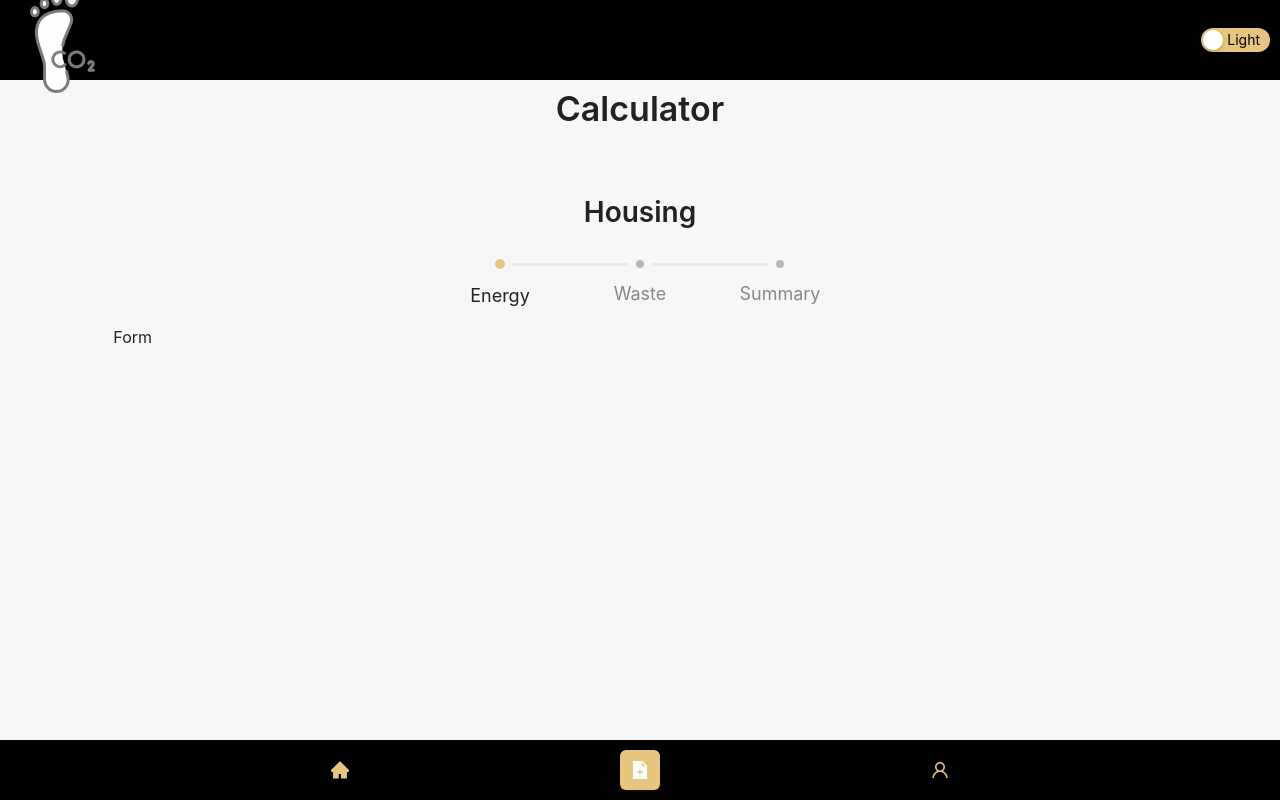
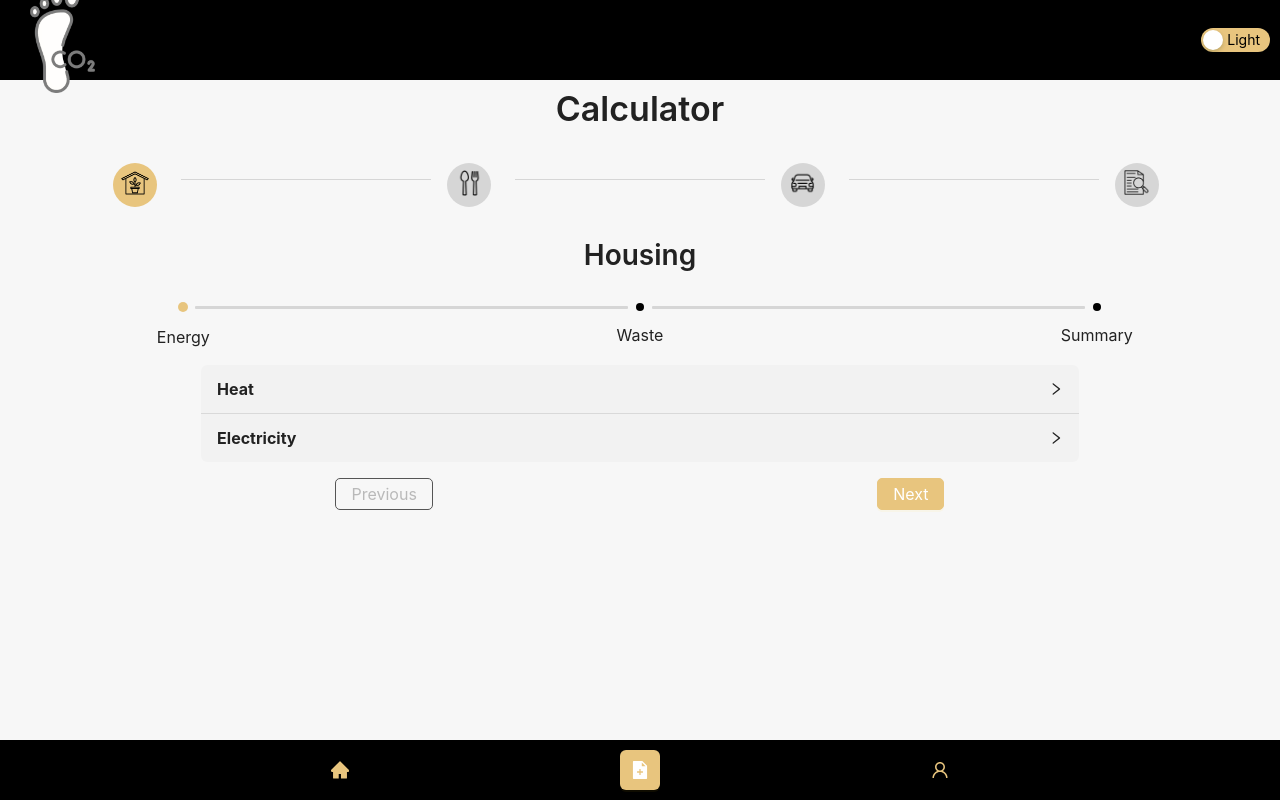
Before and after one commit to FabricioSalomon/carbon-footprint-calculator, a Next.js app in the folder web/: page /form in a window 1280 px wide. Built offline with nearby package versions, Linux system fonts and the light colour scheme.

Commit message:
fix: separate sub step form

```diff
--- /dev/null
+++ b/web/src/components/organisms/FootprintForm/constants.tsx
@@ -0,0 +1,49 @@
+import {
+  CarIcon,
+  CircledStep,
+  FoodIcon,
+  HousingIcon,
+  SummaryIcon,
+} from "@/components/atoms";
+import { StepProps } from "antd";
+import { DefineSteps } from "./types";
+
+export function defineSteps({
+  currentStep = 0,
+  handleStepClick,
+}: DefineSteps): StepProps[] {
+  return [
+    {
+      onClick: () => handleStepClick(0),
+      icon: (
+        <CircledStep backgroundColor={currentStep >= 0 ? "#e8c57e" : undefined}>
+          <HousingIcon />
+        </CircledStep>
+      ),
+    },
+    {
+      onClick: () => handleStepClick(1),
+      icon: (
+        <CircledStep backgroundColor={currentStep >= 1 ? "#e8c57e" : undefined}>
+          <FoodIcon />
+        </CircledStep>
+      ),
+    },
+    {
+      onClick: () => handleStepClick(2),
+      icon: (
+        <CircledStep backgroundColor={currentStep >= 2 ? "#e8c57e" : undefined}>
+          <CarIcon />
+        </CircledStep>
+      ),
+    },
+    {
+      onClick: () => handleStepClick(3),
+      icon: (
+        <CircledStep backgroundColor={currentStep >= 3 ? "#e8c57e" : undefined}>
+          <SummaryIcon />
+        </CircledStep>
+      ),
+    },
+  ];
+}
--- a/web/src/components/organisms/FootprintForm/index.tsx
+++ b/web/src/components/organisms/FootprintForm/index.tsx
@@ -1,63 +1,66 @@
 "use client";
 
-import { Subtitle, Title } from "@/components/atoms";
-import { FormSteps } from "@/components/molecules";
-import { Col, Form, Row, Steps } from "antd";
+import { Title } from "@/components/atoms";
+import {
+  FormStepControlButtons,
+  FormSteps,
+  HousingForm,
+} from "@/components/molecules";
+import { FootprintFormFields } from "@/types";
+import { Col, Form, Row } from "antd";
 import { useState } from "react";
-import { FootprintFormInitialValues, StepToComponentMap } from "./types";
+import { defineSteps } from "./constants";
+import { StepToComponentMap } from "./types";
 
 const { useForm } = Form;
+
+const TOTAL_STEPS = 3;
 
 export function FootprintForm() {
   const [form] = useForm();
   const [currentStep, setCurrentStep] = useState<number>(0);
 
   function handleStepClick(step: number): void {
-    if (step === currentStep) {
+    if (step === currentStep || step > TOTAL_STEPS) {
       return;
     }
     setCurrentStep(step);
   }
 
-  const initialValues: FootprintFormInitialValues = {
+  function handlePreviousClick(): void {
+    if (currentStep === 0) {
+      return;
+    }
+    setCurrentStep(currentStep - 1);
+  }
+
+  function handleNextClick(): void {
+    if (currentStep === 3) {
+      return;
+    }
+    setCurrentStep(currentStep + 1);
+  }
+
+  const initialValues: FootprintFormFields = {
     housing: {
-      heat: undefined,
-      electricity: undefined,
+      heat: [
+        {
+          index: 0,
+          consumption: undefined,
+          fuelSource: undefined,
+          totalOutput: undefined,
+        },
+      ],
+      electricity: {
+        consumption: undefined,
+        eGridSubRegion: undefined,
+        totalOutput: undefined,
+      },
     },
   };
 
   const stepToComponentMap: StepToComponentMap = {
-    0: (
-      <Row justify="center" gutter={[0, 16]}>
-        <Col xs={24}>
-          <Row justify="center">
-            <Col>
-              <Subtitle>Housing</Subtitle>
-            </Col>
-          </Row>
-        </Col>
-        <Col>
-          <Steps
-            progressDot
-            current={0}
-            items={[
-              {
-                title: "Energy",
-              },
-              {
-                title: "Waste",
-              },
-              {
-                title: "Summary",
-              },
-            ]}
-          />
-        </Col>
-        <Col xs={24}>
-          <>Form</>
-        </Col>
-      </Row>
-    ),
+    0: <HousingForm gotToNextStep={handleNextClick} />,
     1: <></>,
     2: <></>,
     3: <></>,
@@ -81,13 +84,17 @@ export function FootprintForm() {
             width: "100%",
           }}
         >
+          <Row justify="center">
             <Col xs={24}>
               <Row justify="center" gutter={[0, 30]}>
                 <Col xs={24}>
                   <Form.Item name={["currentStep"]} noStyle>
                     <FormSteps
-                    currentStep={currentStep}
-                    onStepClick={handleStepClick}
+                      current={currentStep}
+                      items={defineSteps({
+                        currentStep,
+                        handleStepClick,
+                      })}
                     />
                   </Form.Item>
                 </Col>
@@ -98,7 +105,15 @@ export function FootprintForm() {
                 </Col>
               </Row>
             </Col>
-          <Col xs={24}></Col>
+            {currentStep == 0 ? null : (
+              <FormStepControlButtons
+                onNextClick={handleNextClick}
+                onPreviousClick={handlePreviousClick}
+                disabledPreviousButton={currentStep == 0}
+                disabledNextButton={currentStep === TOTAL_STEPS}
+              />
+            )}
+          </Row>
         </Form>
       </Col>
     </Row>
```
Lines whose indentation alone changed are shown as unchanged.
